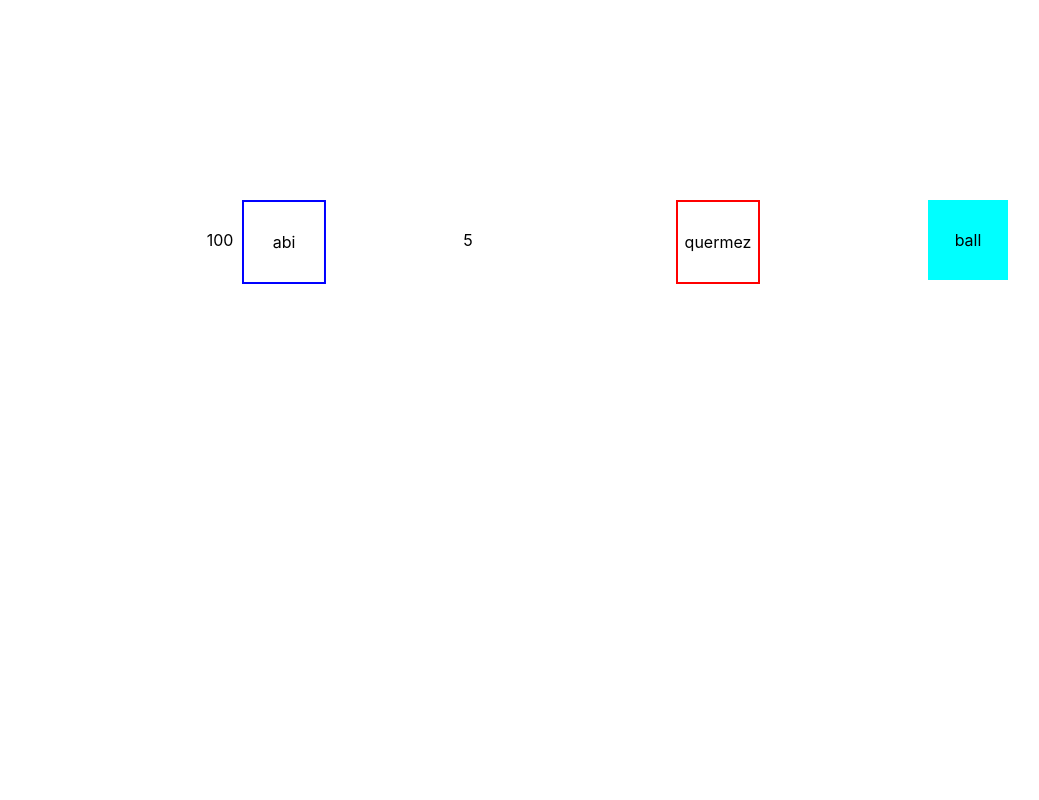
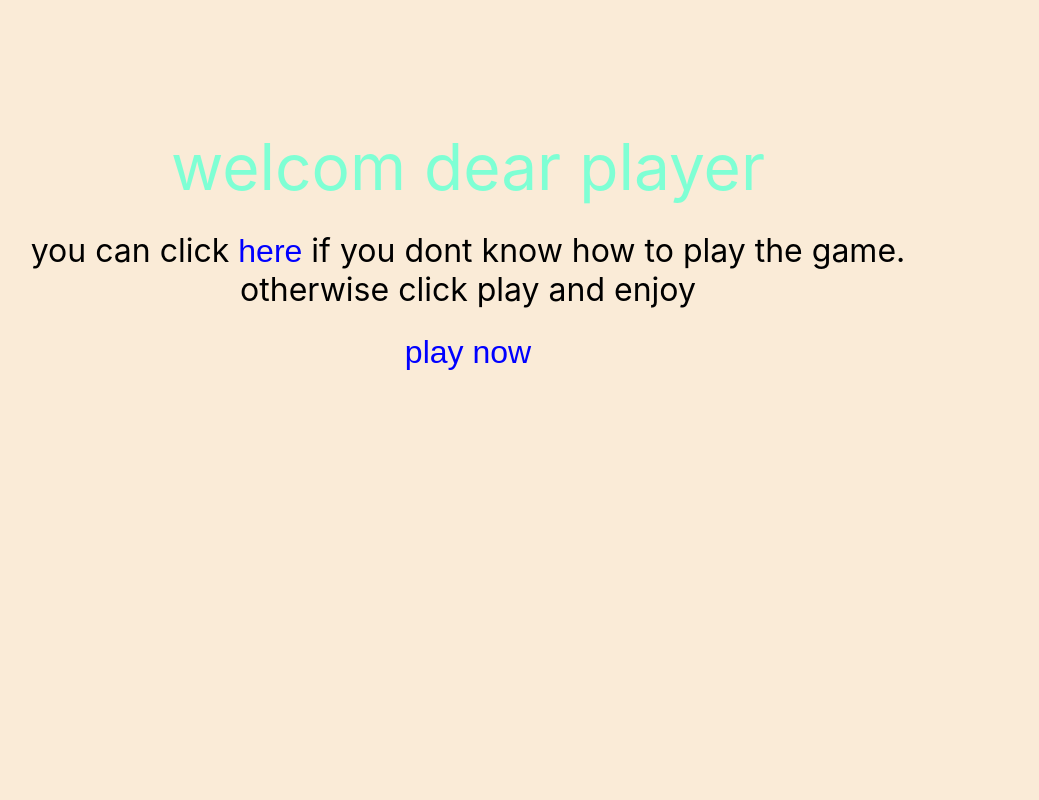
Before and after one commit to SuguiNamae/reduxgame, a React (Create React App) app: page / in a window 1280 px wide. Shown: the top 800 px of the page, without its empty margins (172-1211 px from the left). Built offline with nearby package versions, Linux system fonts and the light colour scheme.

Commit message:
intro basics

```diff
--- a/src/App.js
+++ b/src/App.js
@@ -1,10 +1,12 @@
-import logo from './logo.svg';
-import './App.css';
-import Temporary from './components/Temporary';
+import logo from "./logo.svg";
+import "./App.css";
+import Temporary from "./components/GameMechanics/Temporary";
+import Intro from "./components/intro/Intro";
 
 function App() {
   return (
     <div className="App">
+      <Intro />
       <Temporary/>
     </div>
   );
--- a/src/components/Temporary.jsx
+++ b/src/components/GameMechanics/Temporary.jsx
@@ -1,8 +1,8 @@
 import React from "react";
 import "./Temporary.style.scss";
-import { hit, shoot } from "./../state/gamelogic/Gamelogic";
+import { hit, shoot } from "../../state/gamelogic/Gamelogic";
 import { useSelector, useDispatch } from "react-redux";
-import { store } from "./../state/store";
+import { store } from "../../state/store";
 // import logicslice from "./gamelogic/Gamelogic";
 
 const Temporary = () => {
--- a/src/components/Temporary.style.scss
+++ b/src/components/GameMechanics/Temporary.style.scss
@@ -1,8 +1,8 @@
 @keyframes movePath {
     0% { transform: translateX(0) translateY(0); }
-    25% { transform: translateX(78.5px) translateY(50px); }
-    50% { transform: translateX(157px) translateY(100px); }
-    75% { transform: translateX(235.5px) translateY(50px); }
+    25% { transform: translateX(78.5px) translateY(-50px); }
+    50% { transform: translateX(157px) translateY(-100px); }
+    75% { transform: translateX(235.5px) translateY(-50px); }
     100% { transform: translateX(314px) translateY(0); }
   }
 
@@ -22,18 +22,19 @@
     }
     .temporaryforball{
         background-color: aqua;
+        border-radius: 100px;
+        position: absolute;
+        z-index: -1;
     }
 }
 .temporaryforabi{
     border: 2px solid blue;
-    animation: movePath 4s infinite forwards ;
-    transition: 8s;
-
-
 }
 .temporaryforquermez{
     border: 2px solid red;
 }
 .temporaryforball{
+    animation: movePath 3s infinite
+    cubic-bezier(1, 1, 1, 1);
 
 }
--- a/src/components/intro/Intro.jsx
+++ b/src/components/intro/Intro.jsx
@@ -1,7 +1,11 @@
 import React from "react";
 import "./Intro.style.scss";
 const Intro = () => {
-  return <div>welcom</div>;
+  return <div className="introforall">
+    <p className="introtitle">welcom dear player</p>
+    <p className="intromanintxt">you can click <button>here</button> if you dont know how to play the game.<br/> otherwise click play and enjoy</p>
+    <button>play now</button>
+  </div>;
 };
 
 export default Intro;
--- a/src/components/intro/Intro.style.scss
+++ b/src/components/intro/Intro.style.scss
@@ -0,0 +1,30 @@
+*{
+    margin: 0;
+    padding: 0;
+    box-sizing: border-box;
+}
+.introforall{
+    width: 100%;
+    height: 100dvh;
+    background-color: antiquewhite;
+    button{
+        font-size: 2rem;
+        background: none;
+        border: none;
+        color: blue;
+    }
+    button:hover{
+        font-size: 2.1rem;
+        background-color: aqua;
+    }
+    .introtitle{
+        font-size: 4rem;
+        padding-top: 10%;
+        color: aquamarine;
+    }
+    .intromanintxt{
+        font-size: 2rem;
+        padding-top: 2%;
+        padding-bottom: 2%;
+    }
+}
```
